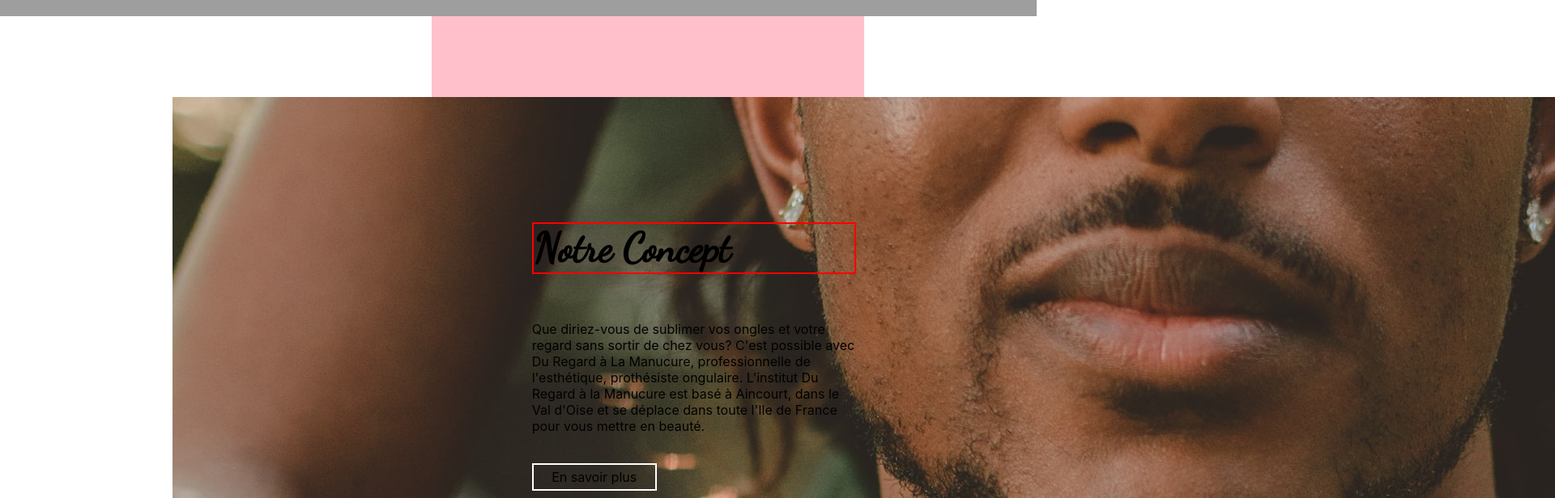
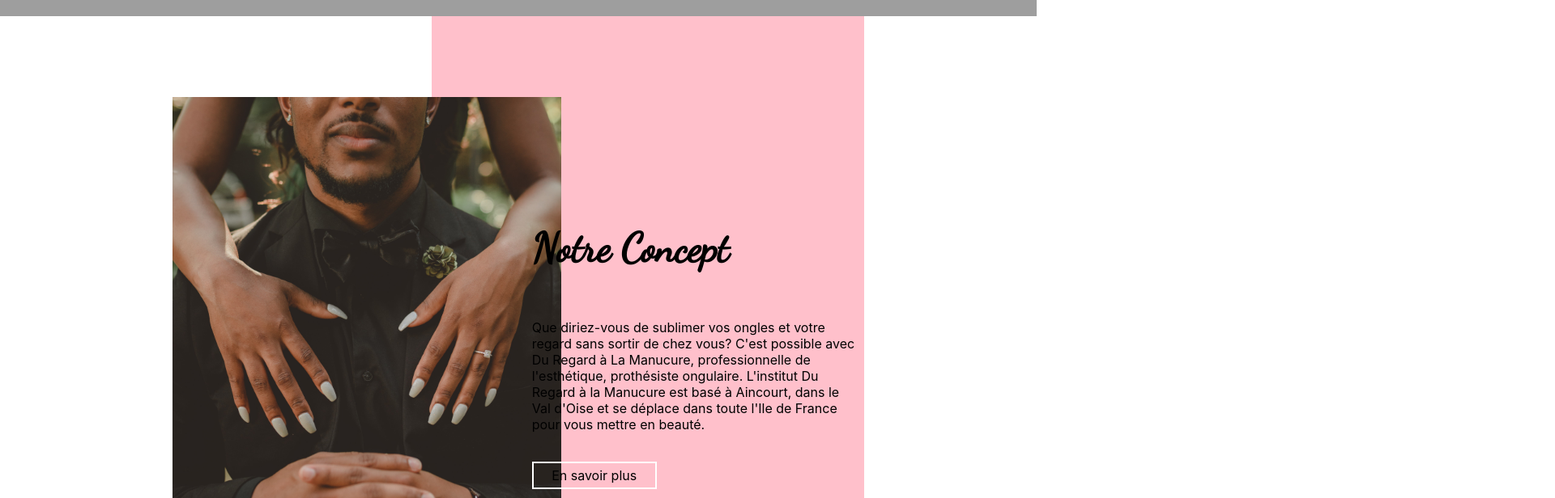
Before and after one commit to yohanetifier/du-regard-a-la-manucure, a React (Create React App) app: page / in a window 1280 px wide. Shown: the part 940-1556 px from the top of the page at 81% size, 1920 px wide, since content can reach past the window. Built offline with nearby package versions, Linux system fonts and the light colour scheme; grey boxes are pictures that could not be loaded.

Commit message:
finish one animation

```diff
--- a/src/components/Concept/Concept.module.scss
+++ b/src/components/Concept/Concept.module.scss
@@ -65,7 +65,6 @@
     @media screen and (max-width: map-get(var.$breakpoints, "tablet-up")){
         color: white;
     }
-    border: 2px solid red;
 }
 
 
--- a/src/components/Concept/Concept.tsx
+++ b/src/components/Concept/Concept.tsx
@@ -1,7 +1,7 @@
 import Image from '../Image/Image';
 import styles from './Concept.module.scss';
 import Button from "../Button/Button";
-import { useState, useRef } from "react";
+import { useState, useLayoutEffect, useRef } from "react";
 import { useSpring, animated } from '@react-spring/web';
 import useIntersection from '../UseIntersection/UseIntersection';
 
@@ -38,30 +38,28 @@ function Concept({
     numberOfButton,
 
 }: Props) {
-    const ref = useRef<HTMLImageElement | null>(null);
-    const ifIsInViewport = useIntersection(ref, "-200px");
-    const state = useState(true);
+    const wrapper = useRef(null);
+    const ifIsInViewport = useIntersection(wrapper, "-200px");
+    const [state, setState] = useState<boolean>(false);
+
     const test = useSpring({
-        from: { opacity: "0" },
-        to: { opacity: state ? "1" : "0" },
-        config: { duration: 2000 }
+        from: { transform: "translateX(-100vw)" },
+        to: { transform: ifIsInViewport ? "translateX(0px)" : "translateX(-100vw)" },
+        config: { duration: 1000 }
     })
-
-    if (ifIsInViewport) {
-        console.log('ifIsInViewport');
-    }
 
     return (
 
         <div className={styles.mainwrapper}>
-            <div className={styles.imagewrapper}>
-                <animated.img
+            <div className={styles.imagewrapper} ref={wrapper}>
+                {ifIsInViewport && <animated.img
                     src={src}
                     alt={alt}
-                    // classNamewrapper={styles.firstimage}
+                    className={styles.firstimage}
                     style={{ ...test }}
-                    ref={ref}
-                />
+                />}
+
+
             </div>
             <div className={styles.descriptionwrapper}>
                 <div className={styles.layoutwrapper}>
--- a/src/components/UseIntersection/UseIntersection.tsx
+++ b/src/components/UseIntersection/UseIntersection.tsx
@@ -6,7 +6,6 @@ const useIntersection = (element: any, rootMargin: string) => {
     useEffect(() => {
         const observer = new IntersectionObserver(
             ([entry]) => {
-                console.log("isIntersecting", entry.isIntersecting);
                 setIsVisible(entry.isIntersecting);
             }, { rootMargin }
         );
```
